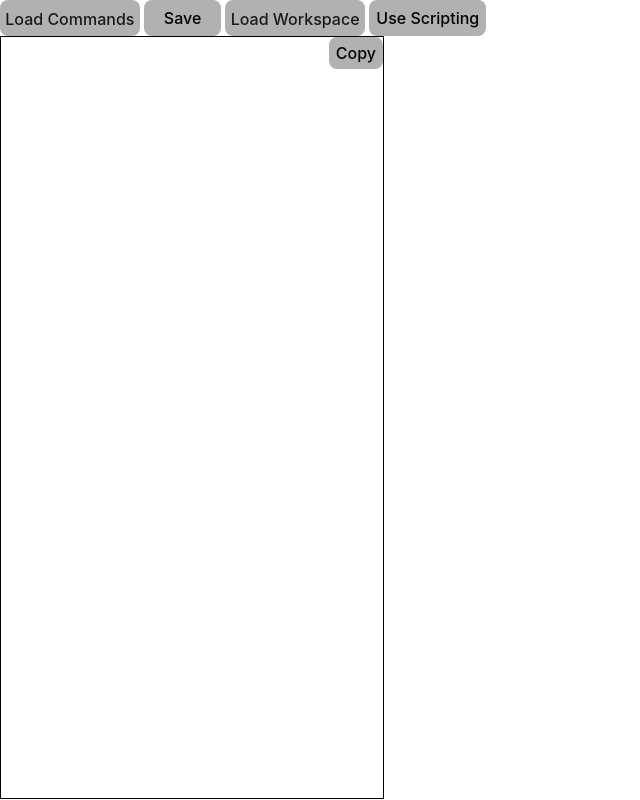
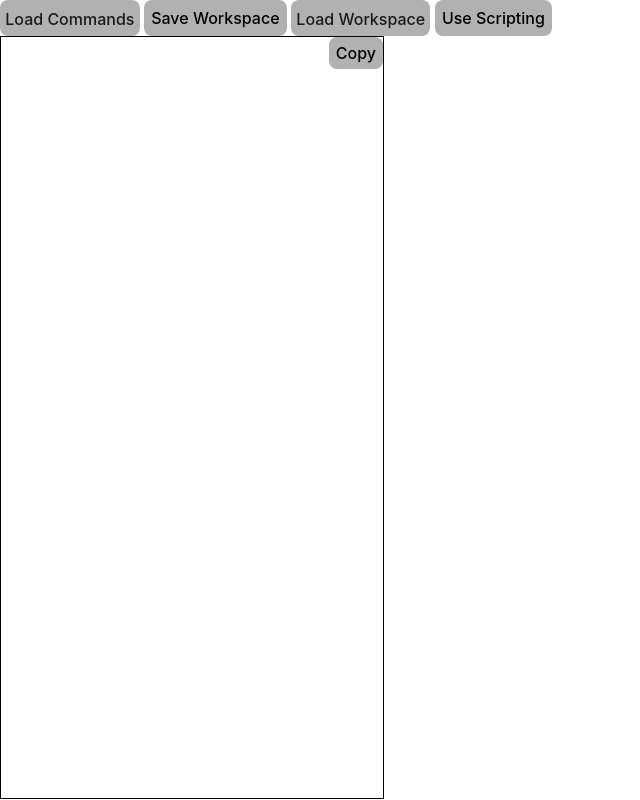
Before and after one commit to Gold856/AutoBlocks, a website built with Vite: page index.html in a window 1280 px wide. Shown: the whole page, without its empty margins (0-640 px from the left). Built offline with nearby package versions, Linux system fonts and the light colour scheme; what blockly would draw is missing.

Commit message:
Clarify that the save button saves the workspace

```diff
--- a/index.html
+++ b/index.html
@@ -19,7 +19,7 @@
 				&nbsp;Load Commands
 				<input id="fileInput" type="file" accept="application/json" />
 			</label>
-			<button id="saveWorkspace">Save</button>
+			<button id="saveWorkspace">Save Workspace</button>
 			<label>
 				&nbsp;Load Workspace
 				<input id="loadWorkspace" type="file" accept="application/json" />
```
